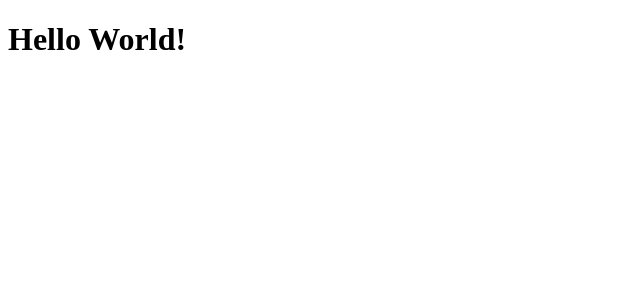
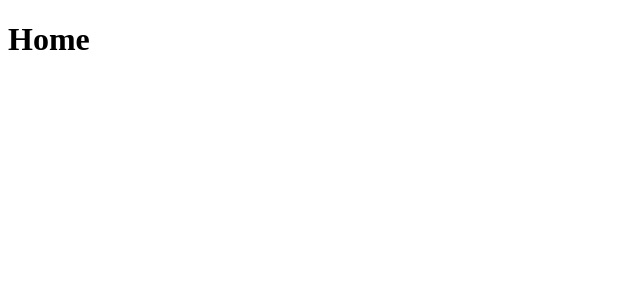
Before and after one commit to rafix923/case-shopper, a React (Create React App) app in the folder frontend/: page / in a window 1280 px wide. Shown: the top 300 px of the page, without its empty margins (0-640 px from the left). Built offline with nearby package versions, Linux system fonts and the light colour scheme.

Commit message:
chore: Cria rotas e paginas home e farewell do projeto..

```diff
--- a/frontend/src/App.js
+++ b/frontend/src/App.js
@@ -1,10 +1,7 @@
+import Router from "./routes/Router";
+
 function App() {
-  let title = "Hello World!";
-  return (
-    <div>
-      <h1>{title}</h1>
-    </div>
-  );
+  return <Router />;
 }
 
 export default App;
--- /dev/null
+++ b/frontend/src/pages/Farewell/index.js
@@ -0,0 +1,12 @@
+import React from "react";
+
+function Farewell() {
+  let title = "Farewell";
+  return (
+    <div>
+      <h1>{title}</h1>
+    </div>
+  );
+}
+
+export default Farewell;
--- /dev/null
+++ b/frontend/src/pages/Home/index.js
@@ -0,0 +1,12 @@
+import React from "react";
+
+function Home() {
+  let title = "Home";
+  return (
+    <div>
+      <h1>{title}</h1>
+    </div>
+  );
+}
+
+export default Home;
--- /dev/null
+++ b/frontend/src/routes/Router.js
@@ -0,0 +1,16 @@
+import { BrowserRouter, Route, Routes } from "react-router-dom";
+import Home from "../pages/Home";
+import Farewell from "../pages/Farewell";
+
+function Router() {
+  return (
+    <BrowserRouter>
+      <Routes>
+        <Route path="/" element={<Home />} />
+        <Route path="end-page" element={<Farewell />} />
+      </Routes>
+    </BrowserRouter>
+  );
+}
+
+export default Router;
```
Also changed, not shown: frontend/src/pages/Farewell/style.js (added), frontend/src/pages/Home/style.js (added).
